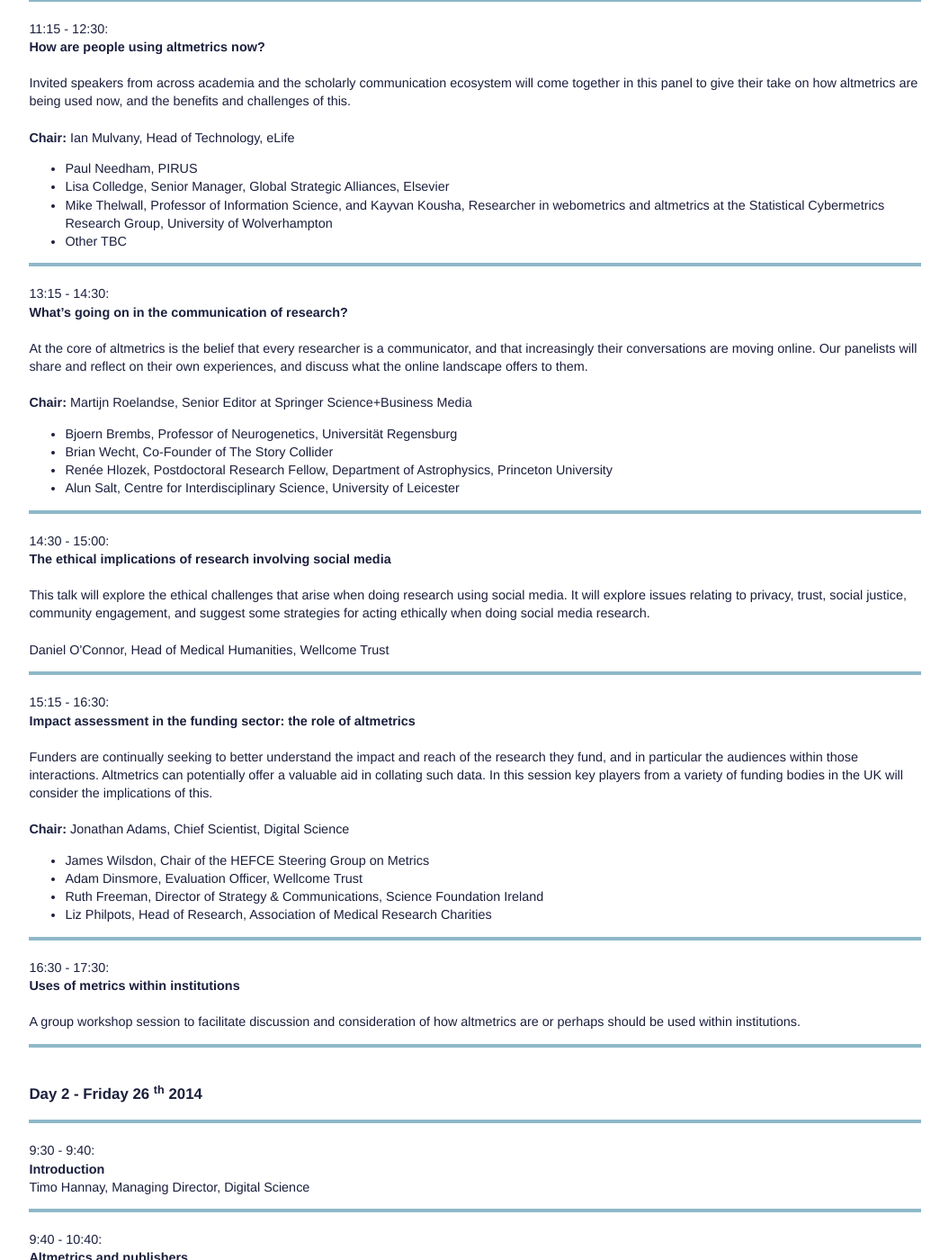
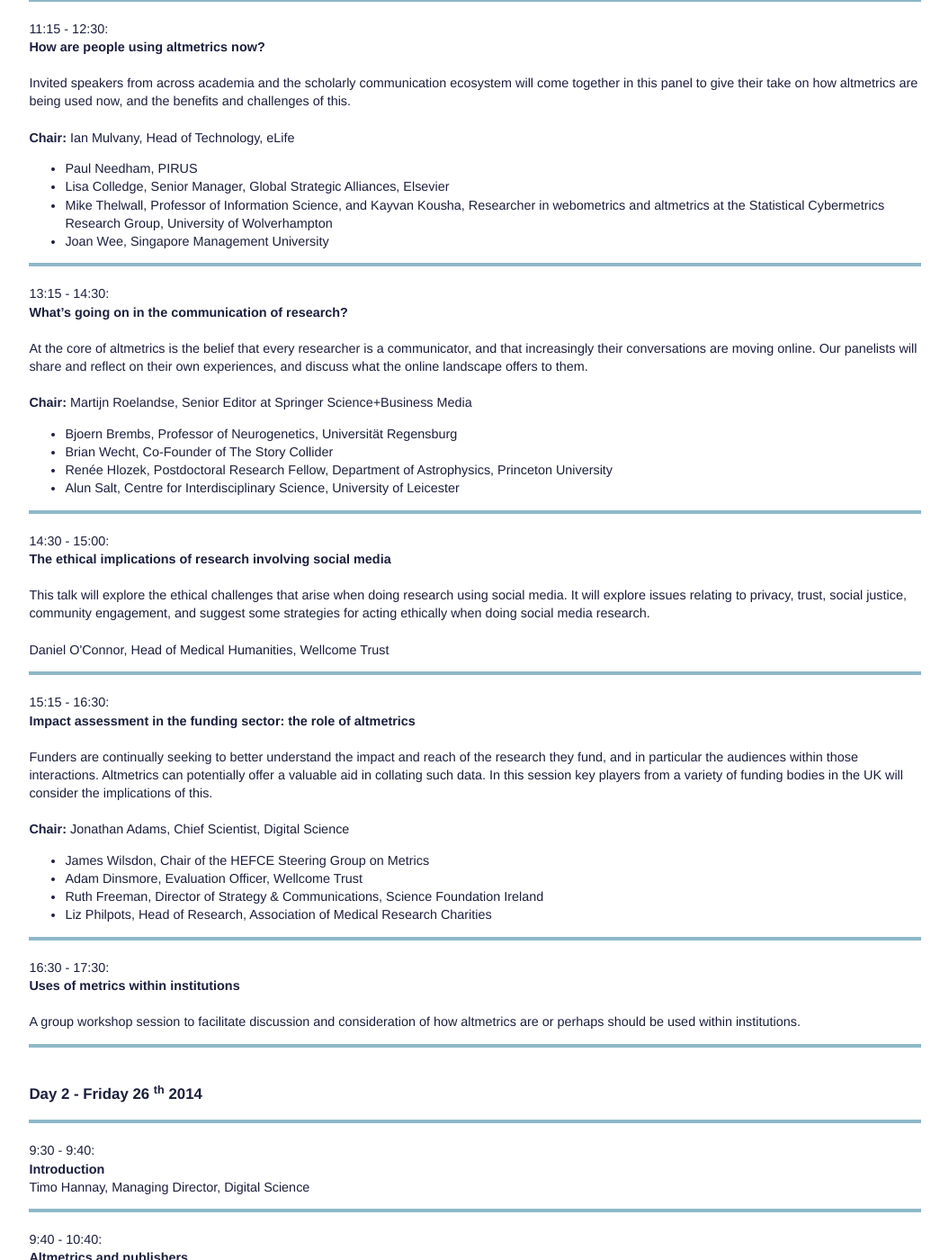
Before and after one commit to amconference/amconference.github.io, a Jekyll site: the page built from schedule/details.html, in a window 1280 px wide and 1400 px high, scrolled down 690 px. Shown: the whole window at 90% size, without its empty margins (112-1167 px from the left). Built offline with Jekyll 4.4.1, drawn with Linux system fonts in a browser that asks for light colours; nearby versions of some CDN libraries; some of the changed text lies outside the part shown.

Commit message:
Update speaker details.

```diff
--- a/_layouts/schedule-details.html
+++ b/_layouts/schedule-details.html
@@ -62,7 +62,7 @@
 			<li>
 				Mike Thelwall, Professor of Information Science, and Kayvan Kousha, Researcher in webometrics and altmetrics at the Statistical Cybermetrics Research Group, University of Wolverhampton
 			</li>
-			<li>Other TBC</li>
+			<li>Joan Wee, Singapore Management University</li>
 		</ul>
 	</p>
 	<hr/>
@@ -170,7 +170,7 @@
 		Kevin Dolby, Evaluation Advisor, Wellcome Trust
 		<ul>
 			<li>Hans Zijlstra, Senior Marketing Manager, Elsevier</li>
-			<li>Speaker TBC, Springer</li>
+			<li>Martijn Roelandse, Springer</li>
 			<li>Jennifer Lin, Senior Product Manager, PLOS</li>
 			<li>Ruth Ivimey-Cook, Web Application Developer, eLife</li>
 
--- a/_layouts/schedule.html
+++ b/_layouts/schedule.html
@@ -70,6 +70,7 @@
 							<li>
 								Mike Thelwall, Professor of Information Science, University of Wolverhampton
 							</li>
+                            <li>Joan Wee, Singapore Management University</li>
 						</ul>
 					</td>
 				</tr>
@@ -193,7 +194,7 @@
 						Chair: Kevin Dolby, Evaluation Advisor, Wellcome Trust
 						<ul>
 							<li>Hans Zijlstra, Senior Marketing Manager, Elsevier</li>
-							<li>Speaker TBC, Springer</li>
+							<li>Martijn Roelandse, Springer</li>
 							<li>Jennifer Lin, Senior Product Manager, PLOS</li>
 							<li>Ruth Ivimey-Cook, Web Application Developer, eLife</li>
 
```
